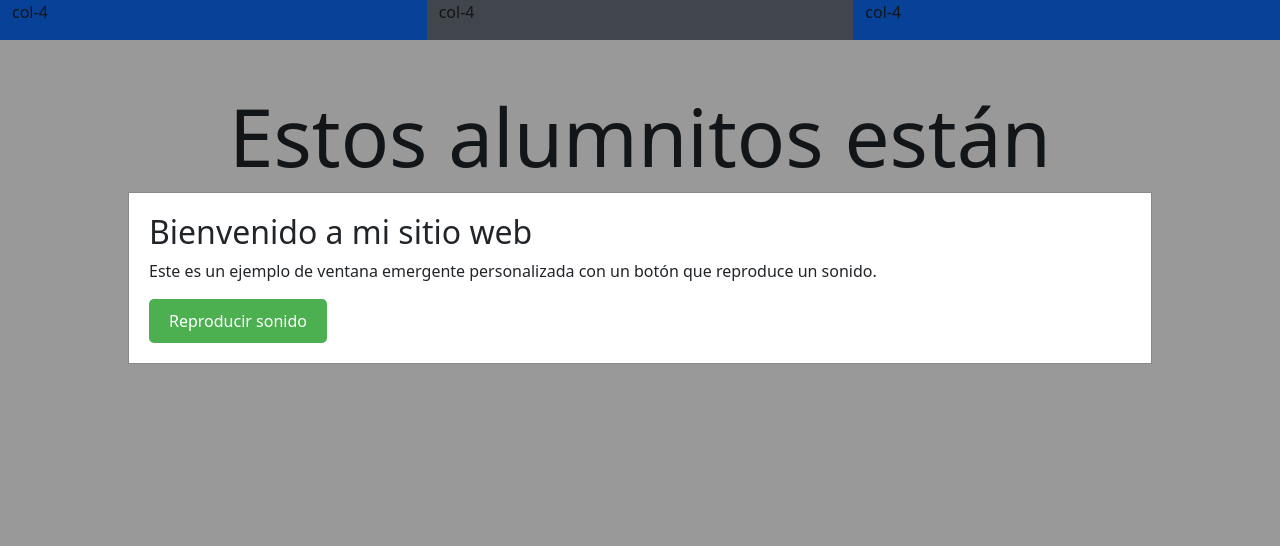
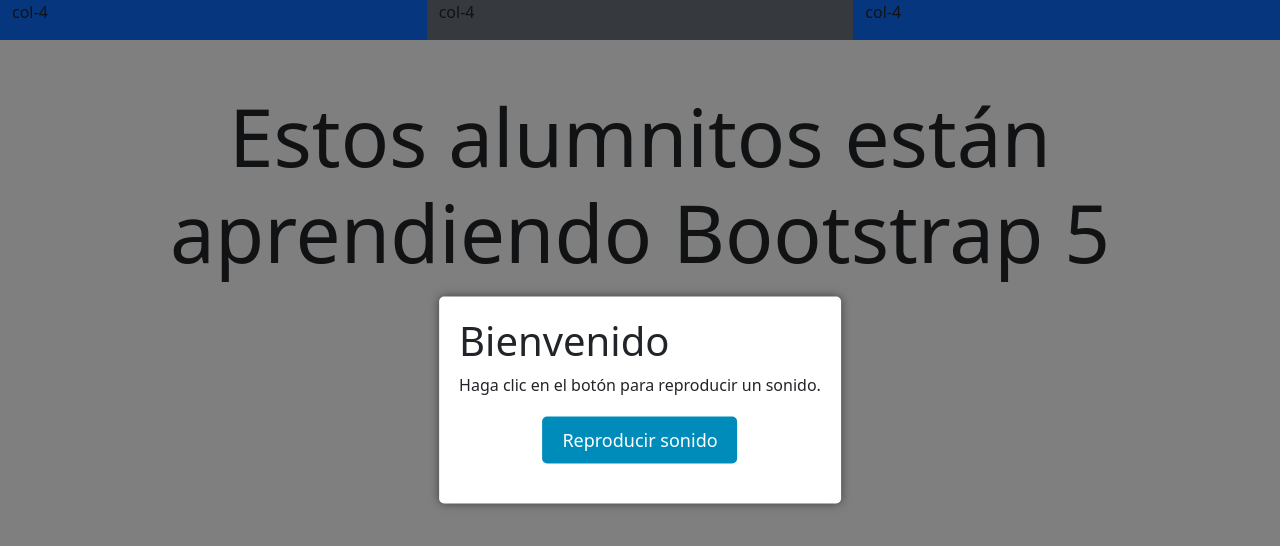
Before and after one commit to Pablo-Hidalgo-Prados/Pablo-Hidalgo-Prados.github.io, a plain HTML site: page index.html in a window 1280 px wide. Drawn offline with nearby package versions, Linux system fonts and the light colour scheme.

Commit message:
Sonido arreglado

```diff
--- a/index.html
+++ b/index.html
@@ -6,40 +6,61 @@
     <meta name="viewport" content="width=device-width, initial-scale=1.0">
     <title>Bootstrap Site</title>
     <style>
-        /* Estilos para la ventana modal */
-        #ventana-modal {
-            display: none;
+        /* Estilo para el fondo oscuro detrás de la ventana modal */
+        #fondo-modal {
             position: fixed;
-            z-index: 1;
+            top: 0;
             left: 0;
-            top: 0;
             width: 100%;
             height: 100%;
-            overflow: auto;
-            background-color: rgba(0, 0, 0, 0.4);
+            background-color: rgba(0, 0, 0, 0.5);
+            opacity: 0;
+            visibility: hidden;
+            transition: opacity 0.5s;
+            z-index: 1;
         }
 
-        #ventana-modal-contenido {
+        /* Estilo para la ventana modal */
+        #ventana-modal {
+            position: absolute;
+            top: 50%;
+            left: 50%;
+            transform: translate(-50%, -50%);
             background-color: white;
-            margin: 15% auto;
             padding: 20px;
-            border: 1px solid #888;
-            width: 80%;
+            border-radius: 5px;
+            box-shadow: 0px 0px 10px rgba(0, 0, 0, 0.5);
+            opacity: 0;
+            visibility: hidden;
+            transition: opacity 0.5s;
+            z-index: 2;
         }
 
-        /* Estilos para el botón */
+        /* Estilo para la transición de opacidad */
+        #fondo-modal.mostrar,
+        #ventana-modal.mostrar {
+            opacity: 1;
+            visibility: visible;
+        }
+
+        #fondo-modal.ocultar,
+        #ventana-modal.ocultar {
+            opacity: 0;
+            visibility: hidden;
+            transition: opacity 0.5s, visibility 0s 0.5s;
+        }
+
+        /* Estilo para el botón */
         #boton-sonido {
+            display: block;
+            margin: 20px auto;
             padding: 10px 20px;
-            background-color: #4CAF50;
+            background-color: #008CBA;
             color: white;
             border: none;
             border-radius: 5px;
-            font-size: 16px;
+            font-size: 18px;
             cursor: pointer;
-        }
-
-        #boton-sonido:hover {
-            background-color: #3e8e41;
         }
     </style>
     <link rel="stylesheet" href="css/bootstrap.css">
@@ -52,10 +73,12 @@
 
 <body onload="mostrarVentana()">
     <!-- Ventana modal -->
+    <div id="fondo-modal"></div>
     <div id="ventana-modal">
+        <!-- Contenido de la ventana modal -->
         <div id="ventana-modal-contenido">
-            <h2>Bienvenido a mi sitio web</h2>
-            <p>Este es un ejemplo de ventana emergente personalizada con un botón que reproduce un sonido.</p>
+            <h1>Bienvenido</h1>
+            <p>Haga clic en el botón para reproducir un sonido.</p>
             <button id="boton-sonido">Reproducir sonido</button>
         </div>
     </div>
@@ -77,16 +100,34 @@
     </div>
     <script>
 
-        function mostrarVentana() {
-            document.getElementById("ventana-modal").style.display = "block";
-            document.getElementById("boton-sonido").addEventListener("click", playSound);
+        // Obtener elementos de la página
+        var fondoModal = document.getElementById("fondo-modal");
+        var ventanaModal = document.getElementById("ventana-modal");
+        var botonSonido = document.getElementById("boton-sonido");
+
+        // Función para reproducir el sonido
+        function reproducirSonido() {
+            var audio = new Audio('assets/lolAnnouncer.mp3');
+            audio.play();
+            setTimeout(function () {
+                // Ocultar ventana modal con transición
+                fondoModal.classList.add("ocultar");
+                ventanaModal.classList.add("ocultar");
+            }, 500);
         }
 
-        function playSound() {
-            var audio = new Audio('assets/lolAnnouncer.mp3');
-            audio.play();
-            document.getElementById("ventana-modal").style.display = "none";
-        };
+        // Mostrar ventana modal y reproducir sonido al cargar la página
+        function mostrarVentana() {
+
+            setTimeout(function () {
+                // Ocultar ventana modal con transición
+                fondoModal.classList.add("mostrar");
+                ventanaModal.classList.add("mostrar");
+            }, 100);
+            botonSonido.addEventListener("click", function () {
+                reproducirSonido();
+            });
+        }
     </script>
 </body>
 
```
